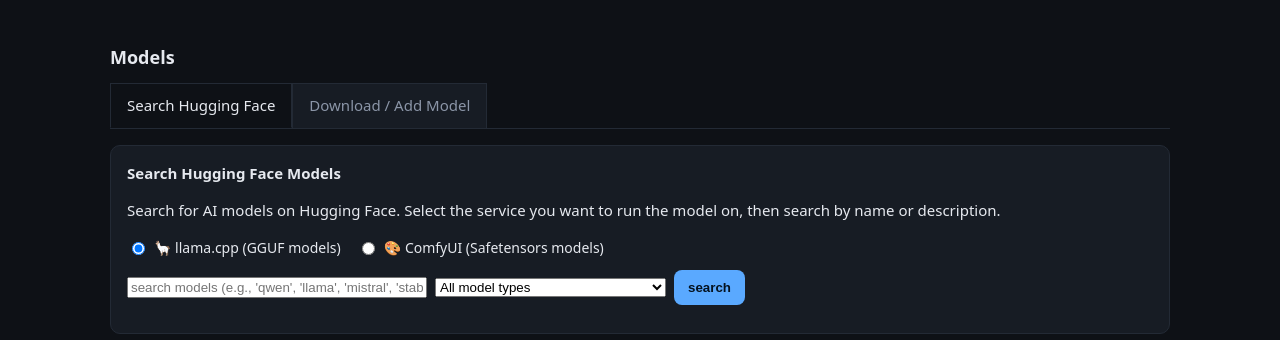
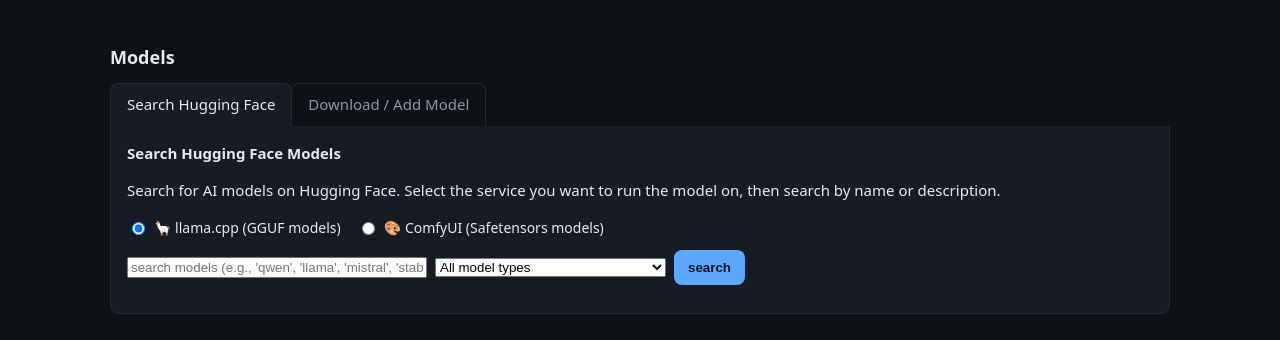
Before and after one commit to carolynhudson/ai-portal, a FastAPI app: template web/templates/models.html in a window 1280 px wide. Shown: the part 64-404 px from the top of the page. Run offline with FastAPI, Linux system fonts and the light colour scheme; the template is opened without the code that fills it, so the values that code supplies are empty.

Commit message:
fix(ui): tabs now attach to their panels; measure tab geometry in the DOM harness
The strip's bottom margin floated the panels ~16px below the baseline the tabs
sat on, and the active tab was painted in the page colour rather than the panel
colour, so neither edge lined up. Tab geometry moves to /static/tabs.css (one
source of truth for both tab components) and is pinned three ways: a fast
contract test on the CSS, a measured check through jsdom's cascade, and three
new entries in the mutation check — including the reported bug itself.

```diff
--- /dev/null
+++ b/web/static/tabs.css
@@ -0,0 +1,90 @@
+/* Tabbed sections — the single place tab geometry lives.
+ *
+ * Used by both tab groups: the dashboard's "Tool Repository Update Status"
+ * (.update-tabs / .update-tab / .update-tab-content) and the Models page
+ * (.model-tabs / .model-tab / .model-tab-content). Two copies of this rule set
+ * drifted apart once already, which is why it lives here.
+ *
+ * The geometry that matters visually: **a tab must connect to the panel it
+ * controls.** Three rules do that, and test_ui_contract asserts each one so a
+ * "nice little frame edge floating above the panel" cannot come back:
+ *
+ *   1. the strip has no bottom margin — the panel starts at the strip's
+ *      baseline instead of 16px below it;
+ *   2. the panel's card is pulled up 1px with no top border and square top
+ *      corners, so it covers the baseline wherever it is not supposed to show;
+ *   3. the active tab is painted in the panel's own colour and closes the
+ *      baseline with a bottom border of that colour, so tab and panel are one
+ *      continuous surface — the baseline then reads as a single unbroken line
+ *      with exactly one opening, under the selected tab.
+ *
+ * Neither the strip nor the card is positioned: with both in normal flow, the
+ * card (later in the DOM) paints over the strip's baseline in the region it
+ * covers. Adding position/z-index here would flip that order and put the line
+ * back under the active tab.
+ */
+
+.update-tabs,
+.model-tabs{
+  display:flex;
+  gap:0;
+  margin:0;                       /* rule 1: no gap below the tab strip */
+  border-bottom:1px solid var(--line);
+}
+
+.update-tab,
+.model-tab{
+  padding:9px 16px;
+  cursor:pointer;
+  border:1px solid var(--line);
+  border-bottom:none;
+  border-radius:8px 8px 0 0;
+  background:var(--bg);           /* inactive tabs recede from the panel */
+  color:var(--mut);
+  user-select:none;
+}
+
+/* one hairline between neighbours, not two */
+.update-tab + .update-tab,
+.model-tab + .model-tab{ border-left:none }
+
+.update-tab:hover,
+.model-tab:hover{ color:var(--fg) }
+
+.update-tab.active,
+.model-tab.active{
+  background:var(--panel);        /* rule 3: same surface as the card below */
+  color:var(--fg);
+  border-bottom:1px solid var(--panel);
+}
+
+.update-tab-content,
+.model-tab-content{ display:none }
+.update-tab-content.active,
+.model-tab-content.active{ display:block }
+
+/* rule 2: the panel belongs to the strip it sits under */
+.update-tab-content > .card,
+.model-tab-content > .card{
+  margin-top:-1px;
+  border-top:none;
+  border-top-left-radius:0;
+  border-top-right-radius:0;
+}
+
+/* a second card in the same panel is just another card again */
+.update-tab-content > .card ~ .card,
+.model-tab-content > .card ~ .card{
+  margin-top:14px;
+  border-top:1px solid var(--line);
+  border-radius:10px;
+}
+
+/* one tab group per page, and its strip is the first thing in it */
+h2 + .update-tabs,
+h2 + .model-tabs{ margin-top:0 }
+
+@media (max-width:640px){
+  .update-tab,
+  .model-tab{ padding:8px 10px; font-size:13px }
+}
--- a/web/templates/base.html
+++ b/web/templates/base.html
@@ -5,6 +5,9 @@
 <meta name="viewport" content="width=device-width,initial-scale=1">
 <title>{% block title %}AI Portal{% endblock %}</title>
 <script src="/static/htmx.min.js"></script>
+{# tab geometry lives in one shared stylesheet; test_ui_contract requires every
+   page that has tabs to load it, and to define no tab geometry of its own #}
+<link rel="stylesheet" href="/static/tabs.css">
 <style>
 :root{--bg:#0e1116;--panel:#171c24;--fg:#e6e9ef;--mut:#8b95a7;--acc:#5aa9ff;--ok:#3fb950;--warn:#d29922;--bad:#f85149;--line:#232a35}
 *{box-sizing:border-box}
--- a/web/templates/dashboard.html
+++ b/web/templates/dashboard.html
@@ -277,11 +277,7 @@
 </div>
 
 <style>
-.update-tabs{display:flex;gap:0;margin-bottom:16px;border-bottom:1px solid var(--line)}
-.update-tab{padding:10px 16px;cursor:pointer;border:1px solid var(--line);border-bottom:none;background:var(--panel);color:var(--mut)}
-.update-tab.active{background:var(--bg);color:var(--fg);border-bottom:1px solid var(--bg)}
-.update-tab-content{display:none}
-.update-tab-content.active{display:block}
+/* tab strip + panel geometry: /static/tabs.css */
 .tool-header-row{display:flex;align-items:center;justify-content:space-between;margin-bottom:12px;gap:12px}
 .tool-header-controls{display:flex;gap:8px;align-items:center}
 .btn-primary-sm{padding:4px 12px;font-size:12px;border-radius:4px;border:none;background:#007bff;color:#fff;cursor:pointer}
--- a/web/templates/models.html
+++ b/web/templates/models.html
@@ -2,11 +2,7 @@
 {% block title %}Models · AI Portal{% endblock %}
 {% block body %}
 <style>
-.model-tabs{display:flex;gap:0;margin-bottom:16px;border-bottom:1px solid var(--line)}
-.model-tab{padding:10px 16px;cursor:pointer;border:1px solid var(--line);border-bottom:none;background:var(--panel);color:var(--mut)}
-.model-tab.active{background:var(--bg);color:var(--fg);border-bottom:1px solid var(--bg)}
-.model-tab-content{display:none}
-.model-tab-content.active{display:block}
+/* tab strip + panel geometry: /static/tabs.css */
 .search-results{max-height:400px;overflow-y:auto;margin-top:12px}
 .search-result-item{padding:12px;border:1px solid var(--line);border-radius:8px;margin-bottom:8px;cursor:pointer;transition:background .15s}
 .search-result-item:hover{background:#1a2028}
```
Also changed, not shown: tests/test_ui_contract.py (+71 -0 lines), tests/ui/mutation_check.py (+41 -15 lines), tests/ui/run.mjs (+140 -0 lines), tests/ui/spec.json (+2 -0 lines).
